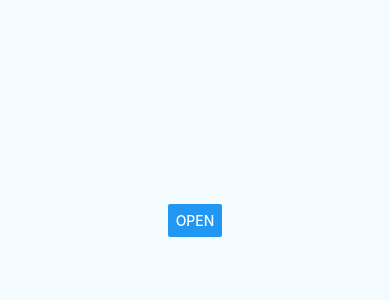
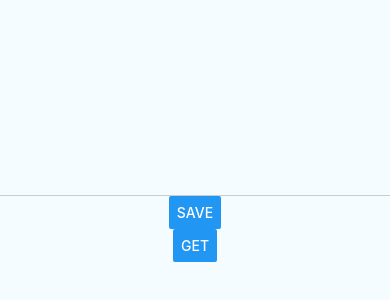
Before and after one commit to masanorifunaki/react-native-expo, a React Native app: screen / in a window 390 px wide. Shown: the part 202-502 px from the top of the page. Built offline with nearby package versions, Linux system fonts and the light colour scheme.

Commit message:
Clipboardの実装

```diff
--- a/App.js
+++ b/App.js
@@ -1,47 +1,51 @@
-import React                               from 'react';
-import { Button, Share, StyleSheet, View } from 'react-native';
+import React                                                    from 'react';
+import { Button, Clipboard, StyleSheet, Text, TextInput, View } from 'react-native';
 
 export default class App extends React.Component {
   constructor() {
     super();
     this.state = {
-      position: {},
+      input: '',
+      text : '',
     };
   }
 
-  openShare() {
-    Share.share({
-      title  : 'Title',
-      message: 'Message'
-    }, {}).then((result, activityType) => {
-      if ( result.action === Share.dismissedAction ) {
-        // シェアを中断した場合(iOS)
-      } else if ( result.action === Share.sharedAction ) {
-        // シェアを実行した場合(iOS,Android)
-      } else {
+  pbcopy() {
+    const { input } = this.state;
+    Clipboard.setString(input);
+  }
 
-      }
-    });
+  async getpb() {
+    const text = await Clipboard.getString();
+    this.setState({ text });
   }
   render() {
-    const { position } = this.state;
-
     return (
       <View style={ styles.container }>
-        <Button onPress={ () => this.openShare() } title={ 'Open' }/>
+        <TextInput
+          style={ styles.text_input }
+          value={ this.state.input }
+          onChangeText={ input => this.setState({ input }) }
+        />
+        <Button onPress={ () => {this.pbcopy();} } title='Save'/>
+        <Text>{ this.state.text }</Text>
+        <Button onPress={ () => {this.getpb();} } title='Get'/>
       </View>
     );
   }
 }
 
 const styles = StyleSheet.create({
-  container  : {
+  container : {
     flex           : 1,
     justifyContent : 'center',
     alignItems     : 'center',
     backgroundColor: '#F5FCFF',
   },
-  data_picker: {
-    width: 320
+  text_input: {
+    width            : '100%',
+    textAlign        : 'center',
+    borderBottomWidth: 1,
+    borderColor      : '#ccc'
   }
 });
```
